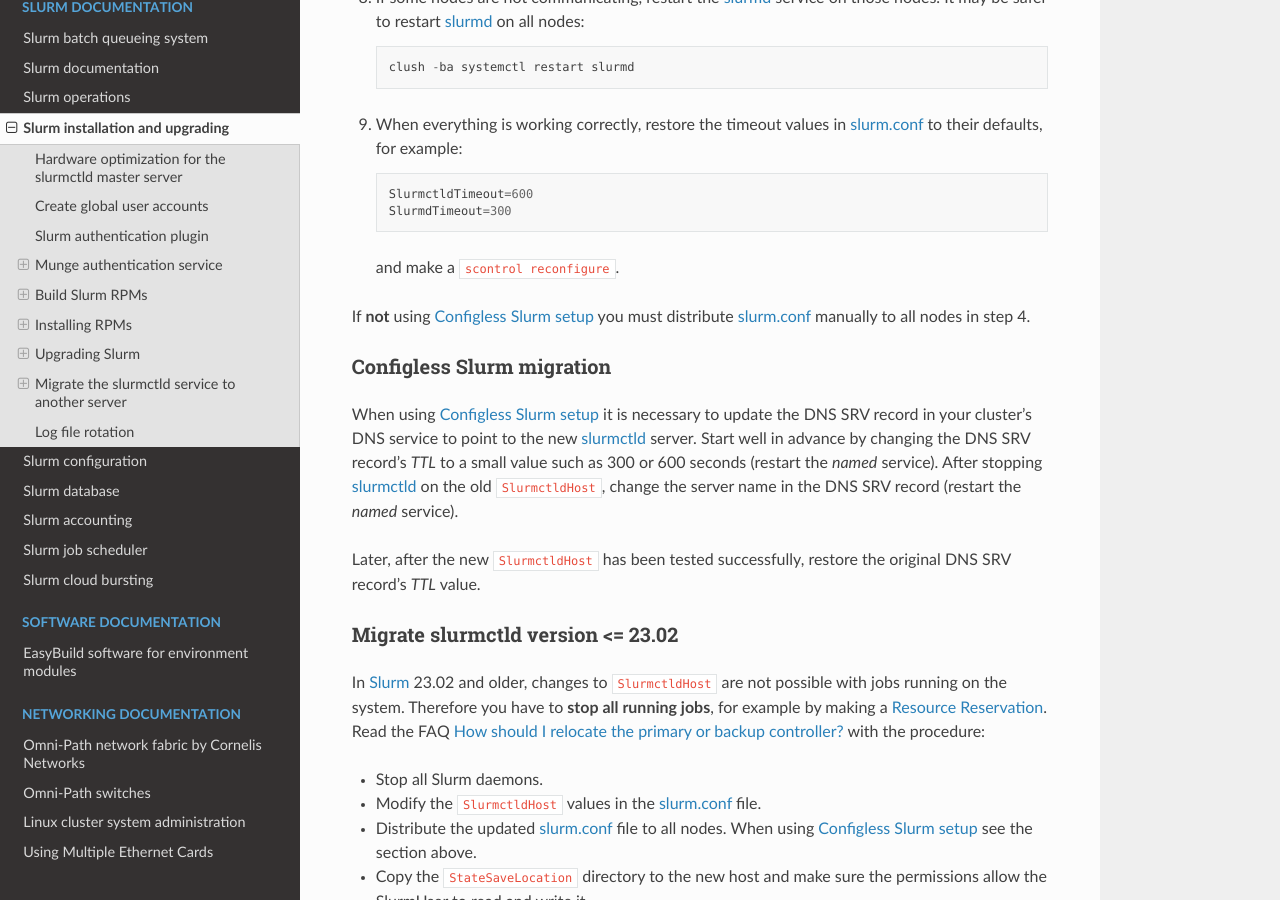
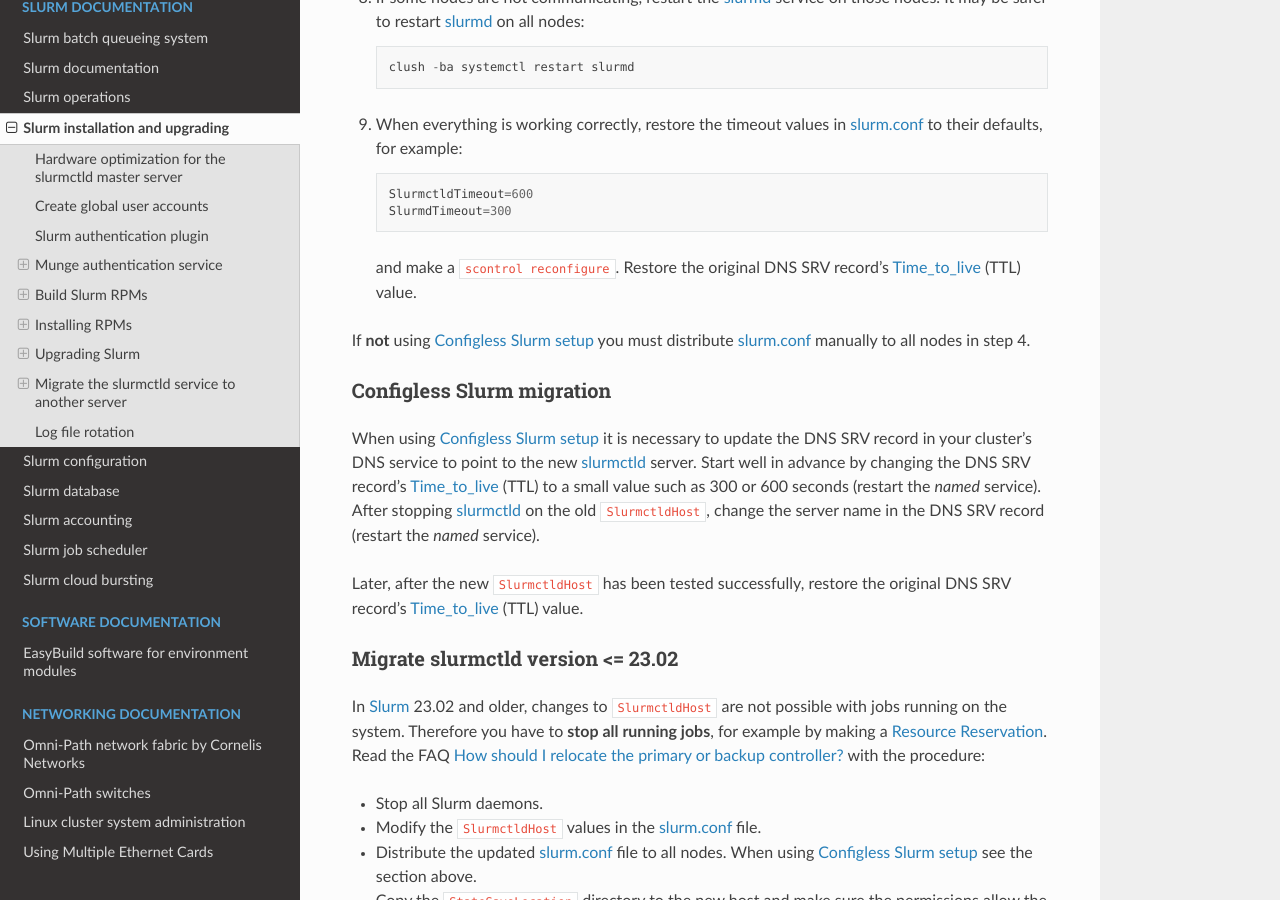
Before and after one commit to OleHolmNielsen/Niflheim_system, a Sphinx documentation site: the page built from docs/Slurm_installation.rst, in a window 1280 px wide and 900 px high, scrolled down 21820 px. Built offline with Sphinx 7.4.7 and the Read the Docs theme 2.0.0, drawn with Linux system fonts in a browser that asks for light colours.

Commit message:
TTL link

```diff
--- a/docs/Slurm_installation.rst
+++ b/docs/Slurm_installation.rst
@@ -940,6 +940,7 @@
      SlurmdTimeout=300
 
    and make a ``scontrol reconfigure``.
+   Restore the original DNS SRV record's Time_to_live_ (TTL) value.
 
 If **not** using :ref:`configless-slurm-setup` you must distribute slurm.conf_ manually to all nodes in step 4.
 
@@ -953,11 +954,13 @@
 --------------------------
 
 When using :ref:`configless-slurm-setup` it is necessary to update the DNS SRV record in your cluster's DNS service to point to the new slurmctld_ server.
-Start well in advance by changing the DNS SRV record's *TTL* to a small value such as 300 or 600 seconds (restart the *named* service).
+Start well in advance by changing the DNS SRV record's Time_to_live_ (TTL) to a small value such as 300 or 600 seconds (restart the *named* service).
 After stopping slurmctld_ on the old ``SlurmctldHost``,
 change the server name in the DNS SRV record (restart the *named* service).
 
-Later, after the new ``SlurmctldHost`` has been tested successfully, restore the original DNS SRV record's *TTL* value.
+Later, after the new ``SlurmctldHost`` has been tested successfully, restore the original DNS SRV record's Time_to_live_ (TTL) value.
+
+.. _Time_to_live: https://en.wikipedia.org/wiki/Time_to_live
 
 Migrate slurmctld version <= 23.02
 ------------------------------------
```
